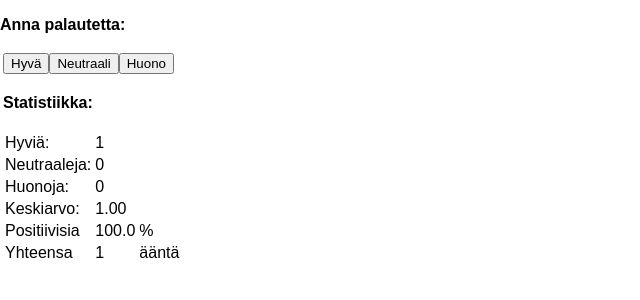
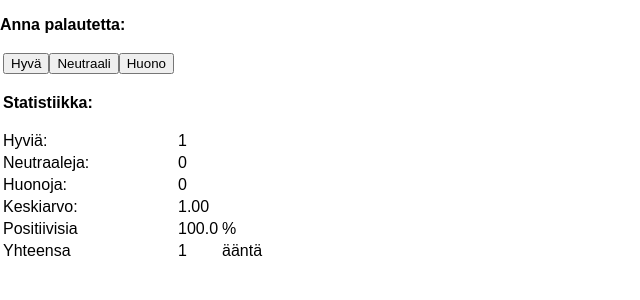
Before and after one commit to merisaar/FullStackOpen, a React (Create React App) app in the folder osio1/osio1.3/: page / in a window 1280 px wide. Both pictures are taken after a click on the button "Hyvä". Shown: the top 300 px of the page, without its empty margins (0-640 px from the left). Built offline with nearby package versions, Linux system fonts and the light colour scheme; the HTML template or start-up script is replaced by a standard one.

Commit message:
Fixed warnings.

```diff
--- a/osio1/osio1.3/src/App.js
+++ b/osio1/osio1.3/src/App.js
@@ -54,7 +54,9 @@ laskeProsentti = (ct, hyväCount) => {
 
     return (
     <div>
+
         <Head text = "Anna palautetta:"/>
+
         <table>
         <tbody>
         <tr>
@@ -76,8 +78,8 @@ laskeProsentti = (ct, hyväCount) => {
         <tr><td>
         <Head text = "Statistiikka:"/>
         </td></tr>
+        </tbody>
           <Statistics app = {this}/>
-          </tbody>
           </table>
 
         </div>
@@ -92,16 +94,16 @@ const statistiikka = {
 }
 const Statistics = ({app}) => {
   return app.state.counter == 0
-  ? (<tr><td> Ei yhtään palautetta annettu. </td></tr>)
+  ? (<tbody><tr><td> Ei yhtään palautetta annettu. </td></tr></tbody>)
   : (
-    <div>
+    <tbody>
     <Statistic stat = {app.state.hyvä} text="Hyviä: "/>
     <Statistic stat = {app.state.neutraali} text="Neutraaleja: "/>
     <Statistic stat = {app.state.huono} text="Huonoja: "/>
     <Statistic stat = {app.laskeKeskiarvo(app.state.counter, app.state.yhteensa)} text="Keskiarvo: "/>
     <Statistic stat = {app.laskeProsentti(app.state.counter, app.state.hyvä)} text="Positiivisia " text2=" %"/>
     <Statistic stat = {app.state.counter} text="Yhteensa " text2=" ääntä"/>
-    </div>
+    </tbody>
   )
 }
 const Head = ({text}) => {
--- a/osio1/osio1.3/src/Statistic.js
+++ b/osio1/osio1.3/src/Statistic.js
@@ -4,7 +4,8 @@ import ReactDOM from 'react-dom';
 
 
 export const Statistic = ({stat, text, text2}) => {
-  return (
-    <tr><td>{text}</td> <td>{stat}</td> <td>{text2}</td></tr>
-  )
+  return (text2 == null)
+  ? <tr><td>{text}</td><td>{stat}</td></tr>
+  : <tr><td>{text}</td><td>{stat}</td><td>{text2}</td></tr>
+
 }
```
